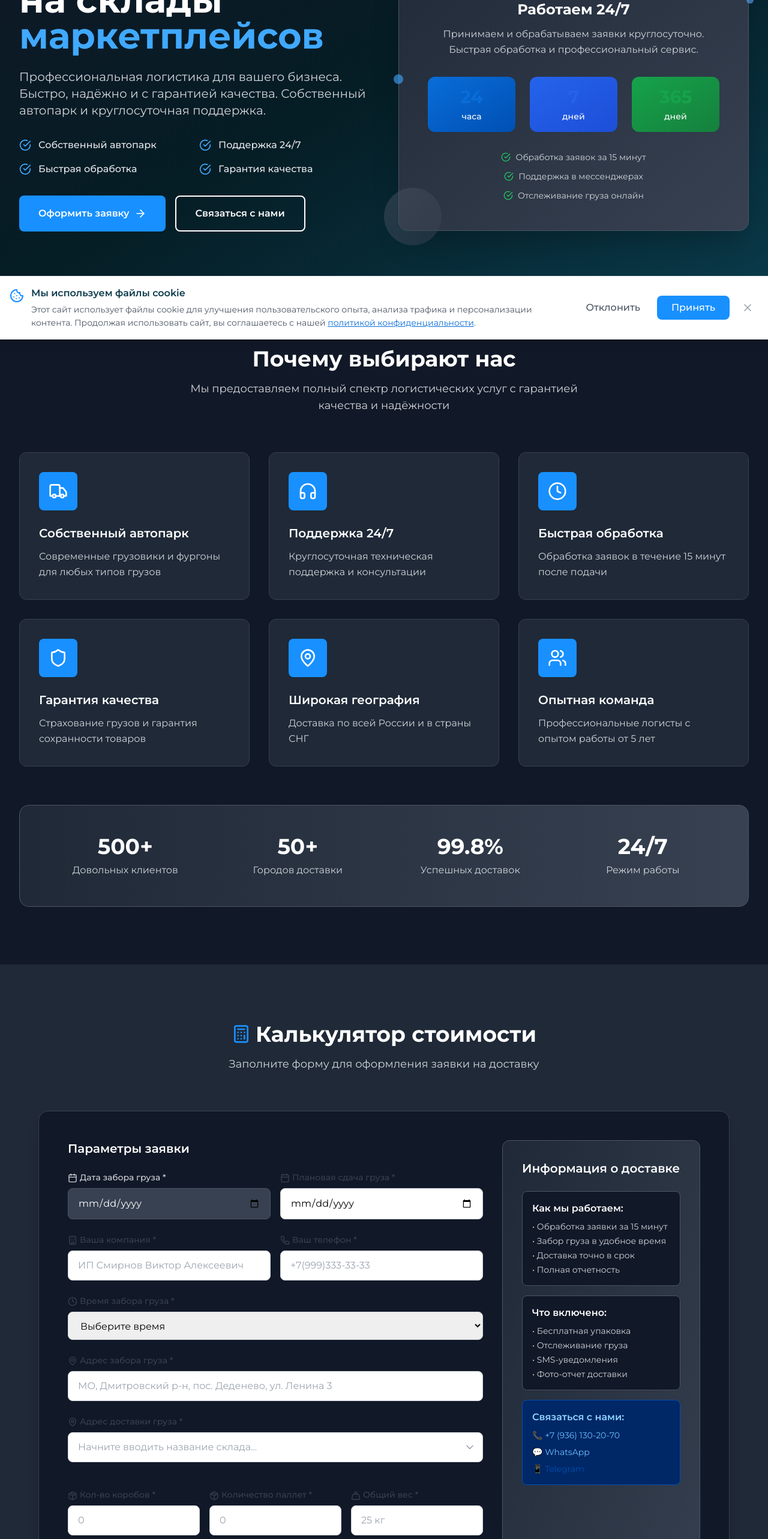
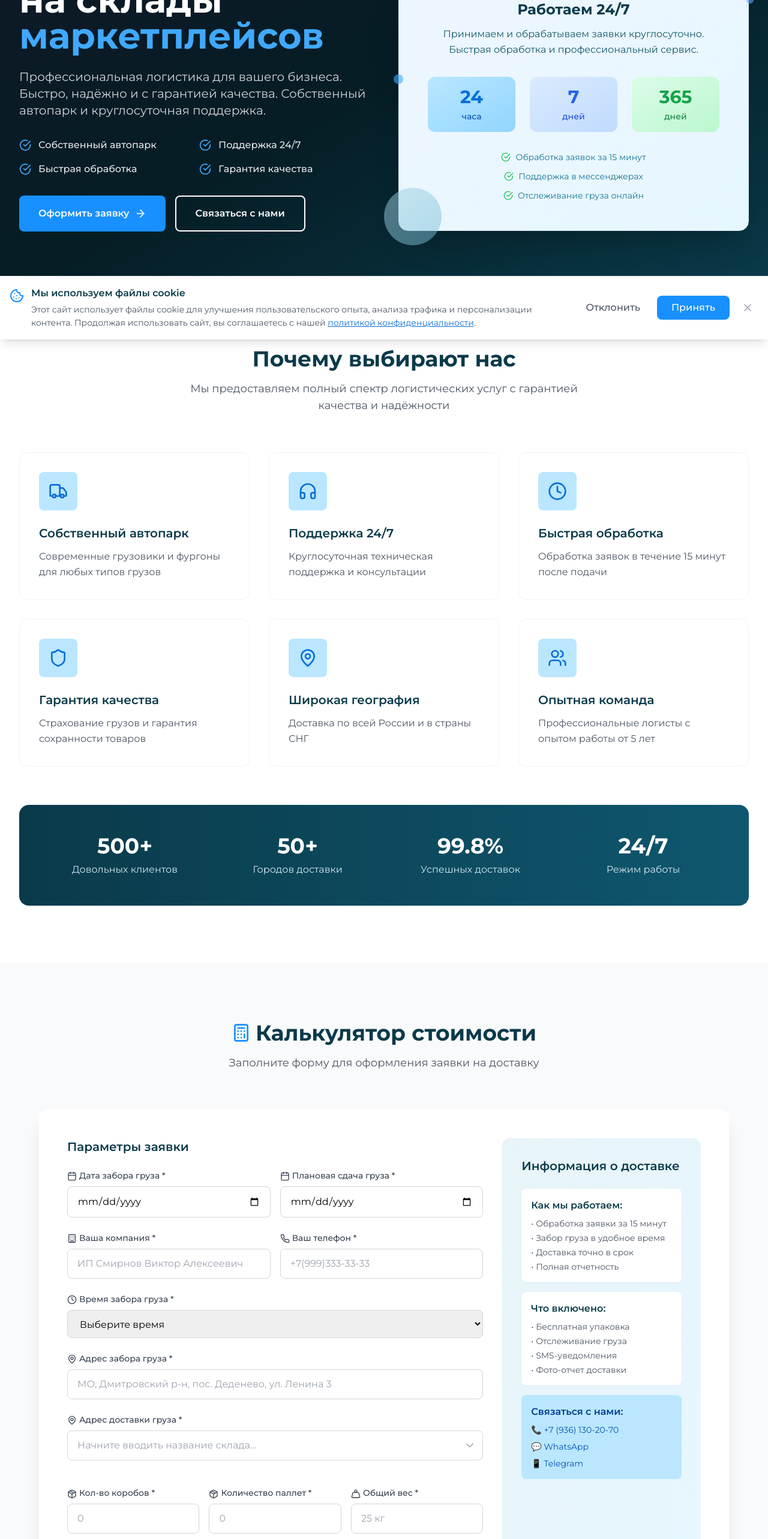
Before and after one commit to justicesociety/Aksay, a React (Vite) app: page / in a window 1280 px wide. Shown: the part 234-2800 px from the top of the page at 60% size. Built offline with nearby package versions, Linux system fonts and the light colour scheme.

Commit message:
Updated Calculator.tsx

```diff
--- a/src/components/Advantages.tsx
+++ b/src/components/Advantages.tsx
@@ -36,13 +36,13 @@ const Advantages = () => {
   ];
 
   return (
-    <section className="py-16 lg:py-24 bg-gray-900">
+    <section className="py-16 lg:py-24 bg-white">
       <div className="container mx-auto px-4 sm:px-6 lg:px-8">
         <div className="text-center mb-16">
-          <h2 className="text-3xl lg:text-4xl font-bold text-white mb-4">
+          <h2 className="text-3xl lg:text-4xl font-bold text-primary-800 mb-4">
             Почему выбирают нас
           </h2>
-          <p className="text-lg text-gray-300 max-w-2xl mx-auto">
+          <p className="text-lg text-gray-600 max-w-2xl mx-auto">
             Мы предоставляем полный спектр логистических услуг с гарантией качества и надёжности
           </p>
         </div>
@@ -53,16 +53,16 @@ const Advantages = () => {
             return (
               <div
                 key={index}
-                className="group p-6 lg:p-8 rounded-xl bg-gray-800 border border-gray-700 hover:border-accent-500 hover:shadow-lg transition-all duration-300 hover:-translate-y-1 animate-fade-in"
+                className="group p-6 lg:p-8 rounded-xl border border-gray-100 hover:border-accent-200 hover:shadow-lg transition-all duration-300 hover:-translate-y-1 animate-fade-in"
                 style={{ animationDelay: `${index * 0.1}s` }}
               >
-                <div className="bg-accent-500 w-16 h-16 rounded-lg flex items-center justify-center mb-6 group-hover:bg-accent-400 group-hover:scale-110 transition-all duration-300">
-                  <Icon className="w-8 h-8 text-white transition-colors duration-300" />
+                <div className="bg-accent-100 w-16 h-16 rounded-lg flex items-center justify-center mb-6 group-hover:bg-accent-500 group-hover:scale-110 transition-all duration-300">
+                  <Icon className="w-8 h-8 text-accent-600 group-hover:text-white transition-colors duration-300" />
                 </div>
-                <h3 className="text-xl font-semibold text-white mb-3">
+                <h3 className="text-xl font-semibold text-primary-800 mb-3">
                   {advantage.title}
                 </h3>
-                <p className="text-gray-300 leading-relaxed">
+                <p className="text-gray-600 leading-relaxed">
                   {advantage.description}
                 </p>
               </div>
@@ -71,23 +71,23 @@ const Advantages = () => {
         </div>
 
         {/* Stats */}
-        <div className="mt-16 bg-gradient-to-r from-gray-800 to-gray-700 rounded-2xl p-8 lg:p-12 border border-gray-600">
+        <div className="mt-16 bg-gradient-to-r from-primary-800 to-primary-700 rounded-2xl p-8 lg:p-12">
           <div className="grid grid-cols-2 lg:grid-cols-4 gap-8 text-center text-white">
             <div>
               <div className="text-3xl lg:text-4xl font-bold mb-2">500+</div>
-              <div className="text-gray-300">Довольных клиентов</div>
+              <div className="text-primary-100">Довольных клиентов</div>
             </div>
             <div>
               <div className="text-3xl lg:text-4xl font-bold mb-2">50+</div>
-              <div className="text-gray-300">Городов доставки</div>
+              <div className="text-primary-100">Городов доставки</div>
             </div>
             <div>
               <div className="text-3xl lg:text-4xl font-bold mb-2">99.8%</div>
-              <div className="text-gray-300">Успешных доставок</div>
+              <div className="text-primary-100">Успешных доставок</div>
             </div>
             <div>
               <div className="text-3xl lg:text-4xl font-bold mb-2">24/7</div>
-              <div className="text-gray-300">Режим работы</div>
+              <div className="text-primary-100">Режим работы</div>
             </div>
           </div>
         </div>
--- a/src/components/Calculator.tsx
+++ b/src/components/Calculator.tsx
@@ -456,33 +456,33 @@ ${orderData.comment ? `💬 *Комментарий:* ${orderData.comment}` : ''
   }));
 
   return (
-    <section id="calculator" className="py-16 lg:py-24 bg-gray-800">
+    <section id="calculator" className="py-16 lg:py-24 bg-gray-50">
       <div className="container mx-auto px-4 sm:px-6 lg:px-8">
         <div className="text-center mb-16">
           <div className="flex items-center justify-center space-x-2 mb-4">
             <CalcIcon className="w-8 h-8 text-accent-500" />
-            <h2 className="text-3xl lg:text-4xl font-bold text-white">
+            <h2 className="text-3xl lg:text-4xl font-bold text-primary-800">
               Калькулятор стоимости
             </h2>
           </div>
-          <p className="text-lg text-gray-300 max-w-2xl mx-auto">
+          <p className="text-lg text-gray-600 max-w-2xl mx-auto">
             Заполните форму для оформления заявки на доставку
           </p>
         </div>
 
         <div className="max-w-6xl mx-auto">
-          <div className="bg-gray-900 rounded-2xl shadow-xl p-8 lg:p-12 border border-gray-700">
+          <div className="bg-white rounded-2xl shadow-xl p-8 lg:p-12">
             <div className="grid lg:grid-cols-3 gap-8">
               {/* Form */}
               <div className="lg:col-span-2 space-y-6">
-                <h3 className="text-xl font-semibold text-white mb-6">
+                <h3 className="text-xl font-semibold text-primary-800 mb-6">
                   Параметры заявки
                 </h3>
 
                 {/* Даты */}
                 <div className="grid sm:grid-cols-2 gap-4">
                   <div>
-                    <label className="block text-sm font-medium text-gray-300 mb-2">
+                    <label className="block text-sm font-medium text-gray-700 mb-2">
                       <Calendar className="w-4 h-4 inline mr-1" />
                       Дата забора груза *
                     </label>
@@ -492,9 +492,8 @@ ${orderData.comment ? `💬 *Комментарий:* ${orderData.comment}` : ''
                       value={formData.pickupDate}
                       min={new Date().toISOString().split('T')[0]}
                       className={`w-full px-4 py-3 border rounded-lg focus:ring-2 focus:ring-accent-500 focus:border-accent-500 transition-colors ${
-                        errors.pickupDate ? 'border-red-500' : 'border-gray-600'
+                        errors.pickupDate ? 'border-red-500' : 'border-gray-300'
                       }`}
-                      style={{ backgroundColor: '#374151', color: 'white' }}
                       onChange={(e) => {
                         setFormData(prev => ({ ...prev, pickupDate: e.target.value }));
                       }}
@@ -872,15 +871,15 @@ ${orderData.comment ? `💬 *Комментарий:* ${orderData.comment}` : ''
               </div>
 
               {/* Info Panel */}
-              <div className="bg-gradient-to-br from-gray-800 to-gray-700 rounded-xl p-8 border border-gray-600">
-                <h3 className="text-xl font-semibold text-white mb-6">
+              <div className="bg-gradient-to-br from-primary-50 to-accent-50 rounded-xl p-8">
+                <h3 className="text-xl font-semibold text-primary-800 mb-6">
                   Информация о доставке
                 </h3>
 
                 <div className="space-y-4">
-                  <div className="bg-gray-900 rounded-lg p-4 shadow-sm border border-gray-600">
-                    <h4 className="font-semibold text-white mb-2">Как мы работаем:</h4>
-                    <ul className="text-sm text-gray-300 space-y-1">
+                  <div className="bg-white rounded-lg p-4 shadow-sm">
+                    <h4 className="font-semibold text-primary-800 mb-2">Как мы работаем:</h4>
+                    <ul className="text-sm text-gray-600 space-y-1">
                       <li>• Обработка заявки за 15 минут</li>
                       <li>• Забор груза в удобное время</li>
                       <li>• Доставка точно в срок</li>
@@ -888,9 +887,9 @@ ${orderData.comment ? `💬 *Комментарий:* ${orderData.comment}` : ''
                     </ul>
                   </div>
 
-                  <div className="bg-gray-900 rounded-lg p-4 shadow-sm border border-gray-600">
-                    <h4 className="font-semibold text-white mb-2">Что включено:</h4>
-                    <ul className="text-sm text-gray-300 space-y-1">
+                  <div className="bg-white rounded-lg p-4 shadow-sm">
+                    <h4 className="font-semibold text-primary-800 mb-2">Что включено:</h4>
+                    <ul className="text-sm text-gray-600 space-y-1">
                       <li>• Бесплатная упаковка</li>
                       <li>• Отслеживание груза</li>
                       <li>• SMS-уведомления</li>
@@ -898,13 +897,13 @@ ${orderData.comment ? `💬 *Комментарий:* ${orderData.comment}` : ''
                     </ul>
                   </div>
 
-                  <div className="bg-accent-900 rounded-lg p-4 border border-accent-700">
-                    <h4 className="font-semibold text-accent-200 mb-2">Связаться с нами:</h4>
+                  <div className="bg-accent-100 rounded-lg p-4">
+                    <h4 className="font-semibold text-accent-800 mb-2">Связаться с нами:</h4>
                     <div className="space-y-2 text-sm">
-                      <a href="tel:+79361302070" className="block text-accent-300 hover:text-accent-200">
+                      <a href="tel:+79361302070" className="block text-accent-700 hover:text-accent-800">
                         📞 +7 (936) 130-20-70
                       </a>
-                      <a href="https://wa.me/79361302070" className="block text-accent-300 hover:text-accent-200">
+                      <a href="https://wa.me/79361302070" className="block text-accent-700 hover:text-accent-800">
                         💬 WhatsApp
                       </a>
                       <a href="https://t.me/+79262168760" className="block text-accent-700 hover:text-accent-800">
--- a/src/components/Hero.tsx
+++ b/src/components/Hero.tsx
@@ -61,7 +61,7 @@ const Hero = () => {
 
           {/* Visual */}
           <div className="relative animate-slide-up">
-            <div className="bg-gradient-to-br from-gray-800 to-gray-700 rounded-2xl shadow-2xl p-8 lg:p-12 border border-gray-600">
+            <div className="bg-gradient-to-br from-blue-50 to-accent-50 rounded-2xl shadow-2xl p-8 lg:p-12 border border-blue-100">
               {/* Header with icon and badge */}
               <div className="flex items-center justify-between mb-6">
                 <div className="bg-gradient-to-r from-accent-500 to-accent-600 w-16 h-16 rounded-xl flex items-center justify-center shadow-lg">
@@ -74,41 +74,41 @@ const Hero = () => {
 
               {/* Content */}
               <div className="text-center">
-                <h3 className="text-2xl font-bold text-white mb-3">
+                <h3 className="text-2xl font-bold text-primary-800 mb-3">
                   Работаем 24/7
                 </h3>
-                <p className="text-gray-300 mb-8 leading-relaxed">
+                <p className="text-primary-700 mb-8 leading-relaxed">
                   Принимаем и обрабатываем заявки круглосуточно.
                   Быстрая обработка и профессиональный сервис.
                 </p>
 
                 {/* Stats */}
                 <div className="grid grid-cols-3 gap-6 mb-8">
-                  <div className="bg-gradient-to-br from-accent-600 to-accent-700 rounded-xl p-4">
+                  <div className="bg-gradient-to-br from-accent-100 to-accent-200 rounded-xl p-4">
                     <div className="text-3xl font-bold text-accent-600 mb-1">24</div>
-                    <div className="text-sm text-white font-medium">часа</div>
+                    <div className="text-sm text-accent-700 font-medium">часа</div>
                   </div>
-                  <div className="bg-gradient-to-br from-blue-600 to-blue-700 rounded-xl p-4">
+                  <div className="bg-gradient-to-br from-blue-100 to-blue-200 rounded-xl p-4">
                     <div className="text-3xl font-bold text-blue-600 mb-1">7</div>
-                    <div className="text-sm text-white font-medium">дней</div>
+                    <div className="text-sm text-blue-700 font-medium">дней</div>
                   </div>
-                  <div className="bg-gradient-to-br from-green-600 to-green-700 rounded-xl p-4">
+                  <div className="bg-gradient-to-br from-green-100 to-green-200 rounded-xl p-4">
                     <div className="text-3xl font-bold text-green-600 mb-1">365</div>
-                    <div className="text-sm text-white font-medium">дней</div>
+                    <div className="text-sm text-green-700 font-medium">дней</div>
                   </div>
                 </div>
 
                 {/* Features */}
                 <div className="space-y-3">
-                  <div className="flex items-center justify-center space-x-2 text-sm text-gray-300">
+                  <div className="flex items-center justify-center space-x-2 text-sm text-primary-600">
                     <CheckCircle className="w-4 h-4 text-green-500" />
                     <span>Обработка заявок за 15 минут</span>
                   </div>
-                  <div className="flex items-center justify-center space-x-2 text-sm text-gray-300">
+                  <div className="flex items-center justify-center space-x-2 text-sm text-primary-600">
                     <CheckCircle className="w-4 h-4 text-green-500" />
                     <span>Поддержка в мессенджерах</span>
                   </div>
-                  <div className="flex items-center justify-center space-x-2 text-sm text-gray-300">
+                  <div className="flex items-center justify-center space-x-2 text-sm text-primary-600">
                     <CheckCircle className="w-4 h-4 text-green-500" />
                     <span>Отслеживание груза онлайн</span>
                   </div>
@@ -117,8 +117,8 @@ const Hero = () => {
             </div>
 
             {/* Decorative elements */}
-            <div className="absolute -top-6 -right-6 w-32 h-32 bg-gradient-to-br from-accent-500 to-accent-600 rounded-full opacity-20 animate-pulse"></div>
-            <div className="absolute -bottom-6 -left-6 w-24 h-24 bg-gradient-to-br from-gray-600 to-gray-700 rounded-full opacity-20 animate-pulse"></div>
+            <div className="absolute -top-6 -right-6 w-32 h-32 bg-gradient-to-br from-accent-200 to-accent-300 rounded-full opacity-20 animate-pulse"></div>
+            <div className="absolute -bottom-6 -left-6 w-24 h-24 bg-gradient-to-br from-primary-200 to-primary-300 rounded-full opacity-20 animate-pulse"></div>
             <div className="absolute top-1/2 -left-2 w-4 h-4 bg-accent-400 rounded-full opacity-60"></div>
             <div className="absolute top-1/4 -right-2 w-3 h-3 bg-blue-400 rounded-full opacity-60"></div>
           </div>
```
Also changed, not shown: src/components/Footer.tsx (+15 -15 lines), src/components/Header.tsx (+7 -7 lines), src/components/Pricing.tsx (+18 -18 lines), src/components/PricingPage.tsx (+28 -28 lines), src/components/WorkSteps.tsx (+12 -12 lines).
